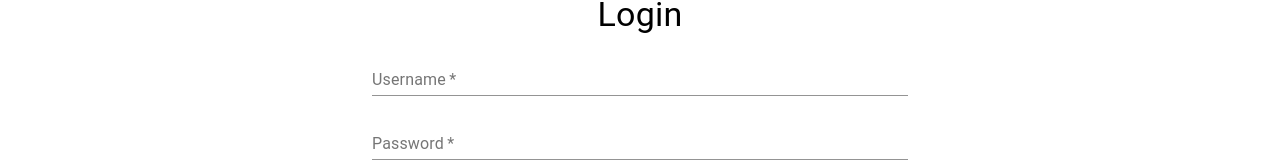
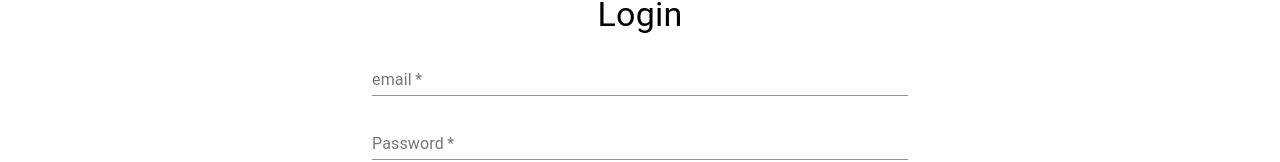
Before and after one commit to nRookie/my-blog, a React (Create React App) app in the folder my-blog/: page /login in a window 1280 px wide. Shown: the part 148-310 px from the top of the page. Built offline with nearby package versions, Linux system fonts and the light colour scheme.

Commit message:
change username to email

```diff
--- a/my-blog/src/components/Auth/LoginPage.js
+++ b/my-blog/src/components/Auth/LoginPage.js
@@ -25,7 +25,7 @@ const useStyles = makeStyles((theme) => ({
 }));
 
 const LoginPage = () => {
-  const [username, setUsername] = useState('');
+  const [email, setEmail] = useState('');
   const [password, setPassword] = useState('');
   const [error, setError] = useState('');
   const navigate = useNavigate();
@@ -36,7 +36,7 @@ const LoginPage = () => {
     e.preventDefault();
 
     const userData = {
-      username,
+      email,
       password,
     };
 
@@ -60,9 +60,9 @@ const LoginPage = () => {
         <TextField
           className={classes.textField}
           type="text"
-          label="Username"
-          value={username}
-          onChange={(event) => setUsername(event.target.value)}
+          label="email"
+          value={email}
+          onChange={(event) => setEmail(event.target.value)}
           required
         />
         <TextField
```
